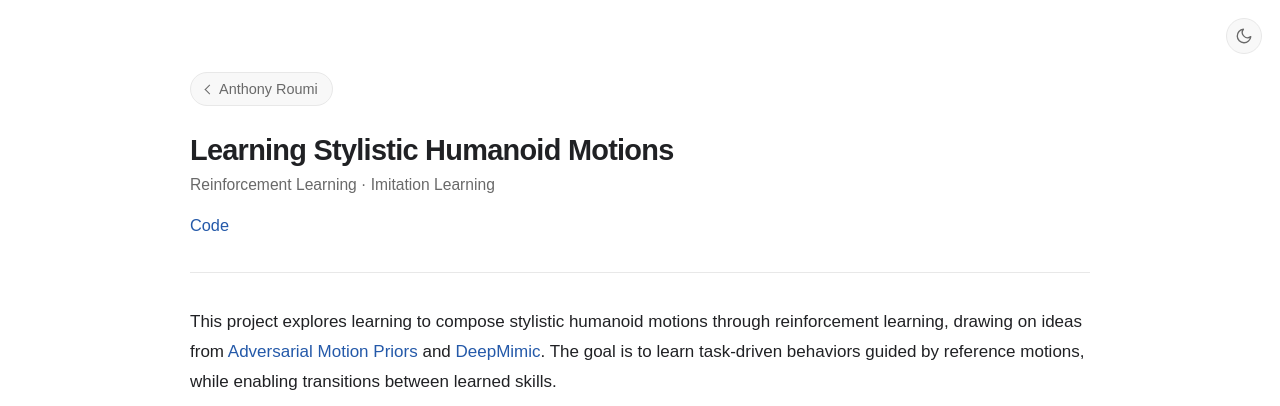
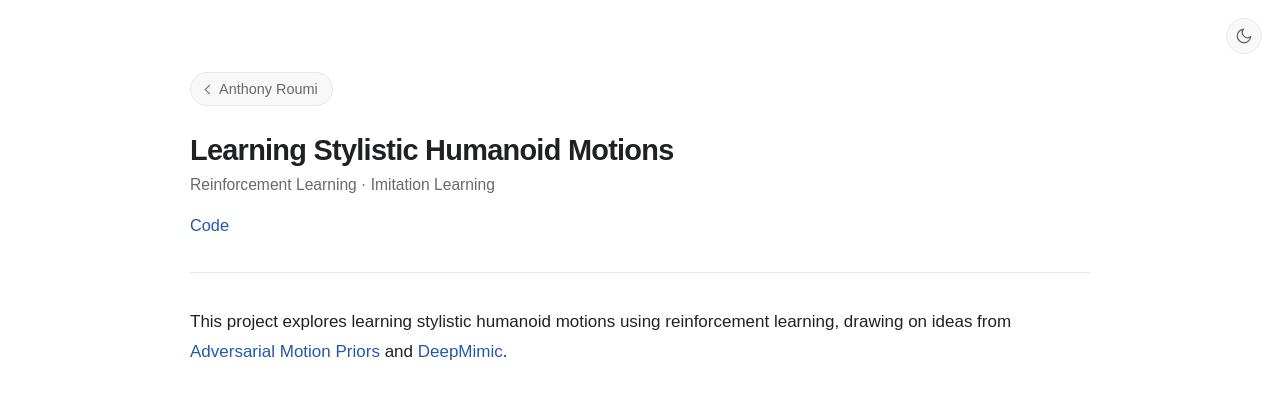
Before and after one commit to tonyroumi/anthonyroumi.github.io, a plain HTML site: page projects/humanoid-motion-learning-framework.html in a window 1280 px wide. Shown: the top 406 px of the page. Drawn offline with Linux system fonts and the light colour scheme.

Commit message:
Updates Desc

```diff
--- a/projects/humanoid-motion-learning-framework.html
+++ b/projects/humanoid-motion-learning-framework.html
@@ -28,11 +28,10 @@
 
     <section class="project-overview" id="overview">
       <p>
-        This project explores learning to compose stylistic humanoid motions through reinforcement learning, drawing on ideas from
+        This project explores learning stylistic humanoid motions using reinforcement learning, drawing on ideas from
         <a href="https://arxiv.org/abs/2104.02180" target="_blank" rel="noopener noreferrer">Adversarial Motion Priors</a>
         and
         <a href="https://arxiv.org/abs/1804.02717" target="_blank" rel="noopener noreferrer">DeepMimic</a>.
-        The goal is to learn task-driven behaviors guided by reference motions, while enabling transitions between learned skills.
       </p>
     </section>
 
```
Also changed, not shown: index.html (+1 -1 lines).
